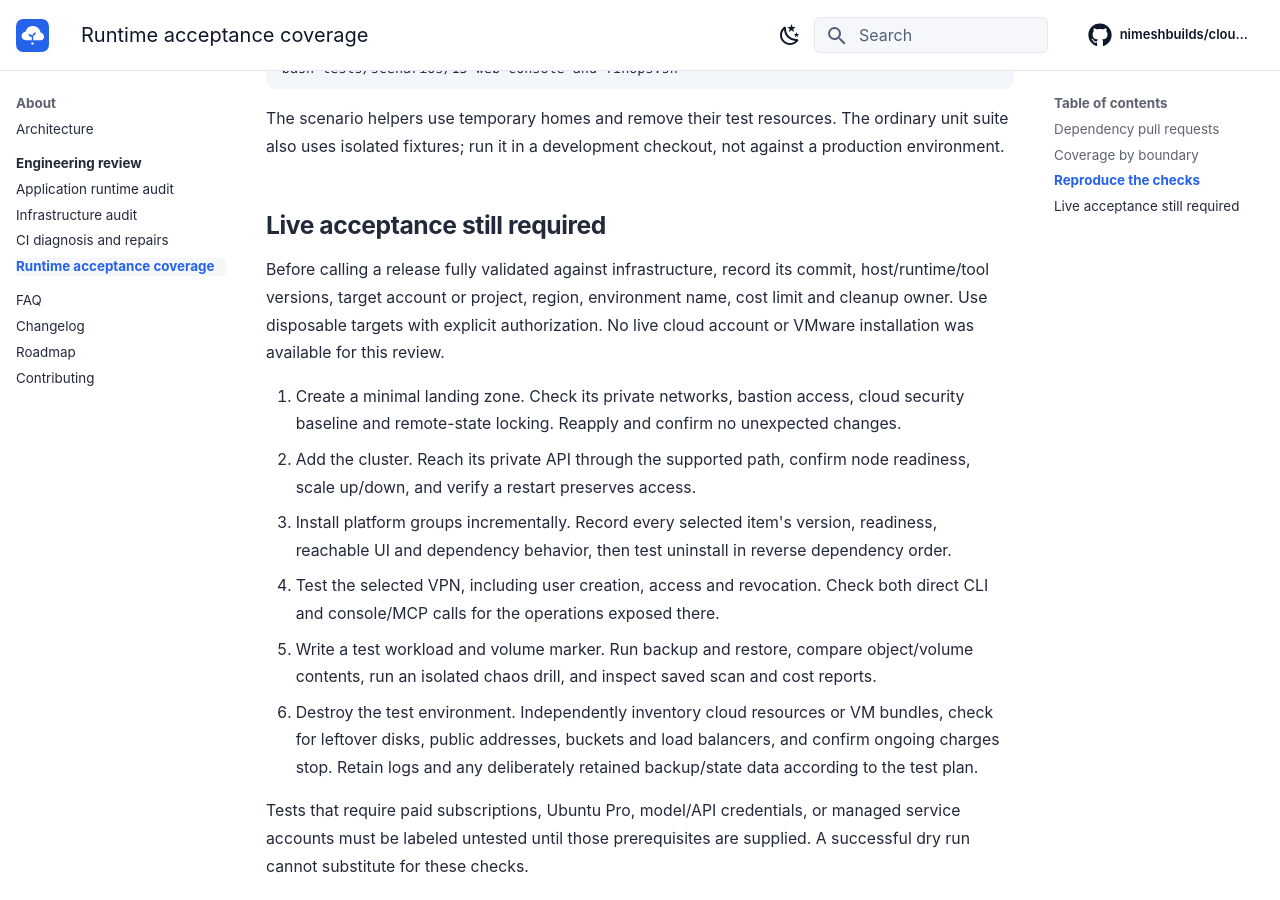
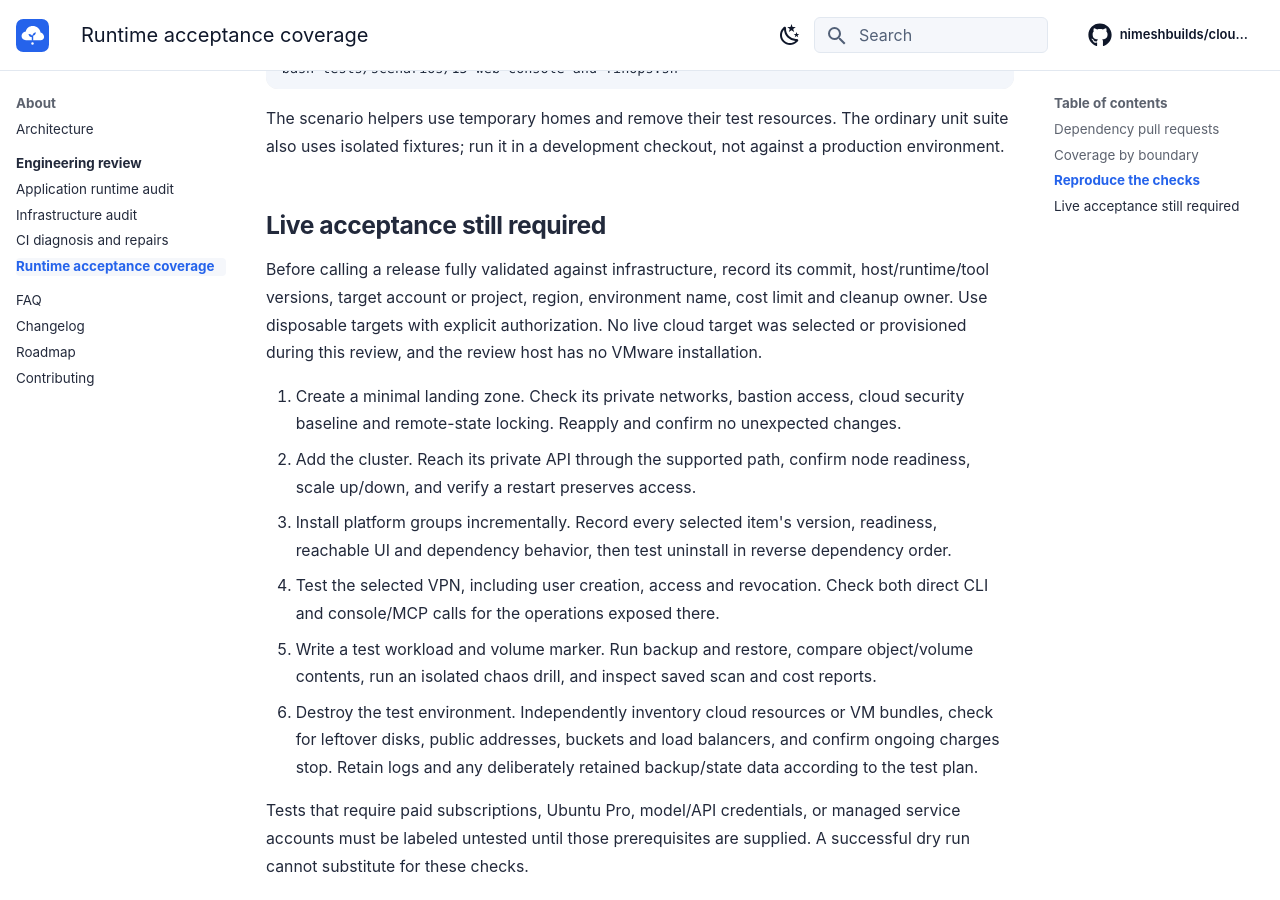
Before and after one commit to nimeshbuilds/cloudseed, an MkDocs documentation site: the page built from docs/development/acceptance.md, in a window 1280 px wide and 900 px high, scrolled down 2986 px. Built offline with MkDocs 1.6.1 and Material for MkDocs 9.7.7, drawn with Linux system fonts in a browser that asks for light colours; comment, search, counter and statistics services are not loaded; some of the changed text lies outside the part shown.

Commit message:
docs: record runtime validation and dependency integration changes

```diff
--- a/docs/development/acceptance.md
+++ b/docs/development/acceptance.md
@@ -63,7 +63,7 @@ The scenario helpers use temporary homes and remove their test resources. The or
 
 ## Live acceptance still required
 
-Before calling a release fully validated against infrastructure, record its commit, host/runtime/tool versions, target account or project, region, environment name, cost limit and cleanup owner. Use disposable targets with explicit authorization. No live cloud account or VMware installation was available for this review.
+Before calling a release fully validated against infrastructure, record its commit, host/runtime/tool versions, target account or project, region, environment name, cost limit and cleanup owner. Use disposable targets with explicit authorization. No live cloud target was selected or provisioned during this review, and the review host has no VMware installation.
 
 1. Create a minimal landing zone. Check its private networks, bastion access, cloud security baseline and remote-state locking. Reapply and confirm no unexpected changes.
 2. Add the cluster. Reach its private API through the supported path, confirm node readiness, scale up/down, and verify a restart preserves access.
```
Also changed, not shown: other parts of docs/development/acceptance.md (+1 -1 lines), CHANGELOG.md (+5 -0 lines), 1 other file.
